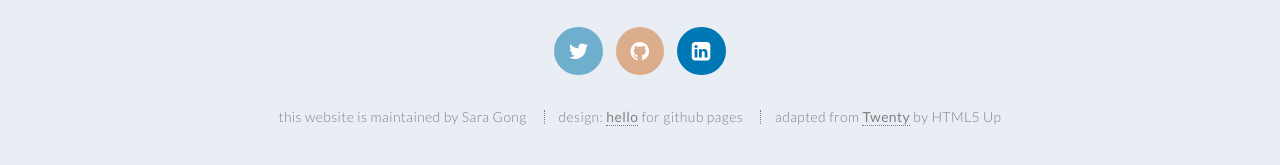
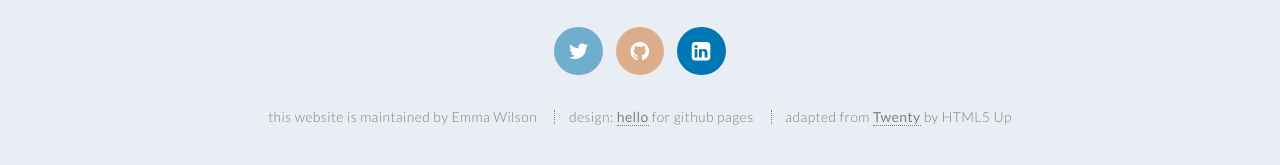
Before and after one commit to tinystories/tinystories.github.io, a Jekyll site: the page built from index.md, in a window 1280 px wide and 900 px high, scrolled down 5491 px. Shown: the part 707-872 px from the top of the window. Built offline with Jekyll 4.4.1, drawn with Linux system fonts in a browser that asks for light colours; part of the change alters nothing that is shown.

Commit message:
Update _config.yml
Update with personal content.

```diff
--- a/_config.yml
+++ b/_config.yml
@@ -1,10 +1,10 @@
 # _config.yml
 
 # required, replace with your own information -----
-title: Hello for Github Pages
-author: Sara Gong
+title: Tiny Stories
+author: Emma Wilson
 description: >
-  A minimalist template for designing a personal GitHub Pages website - without typing a single line of code.
+  Flash fiction from Scotland.
 baseurl: ""
 
 plugins:
```
